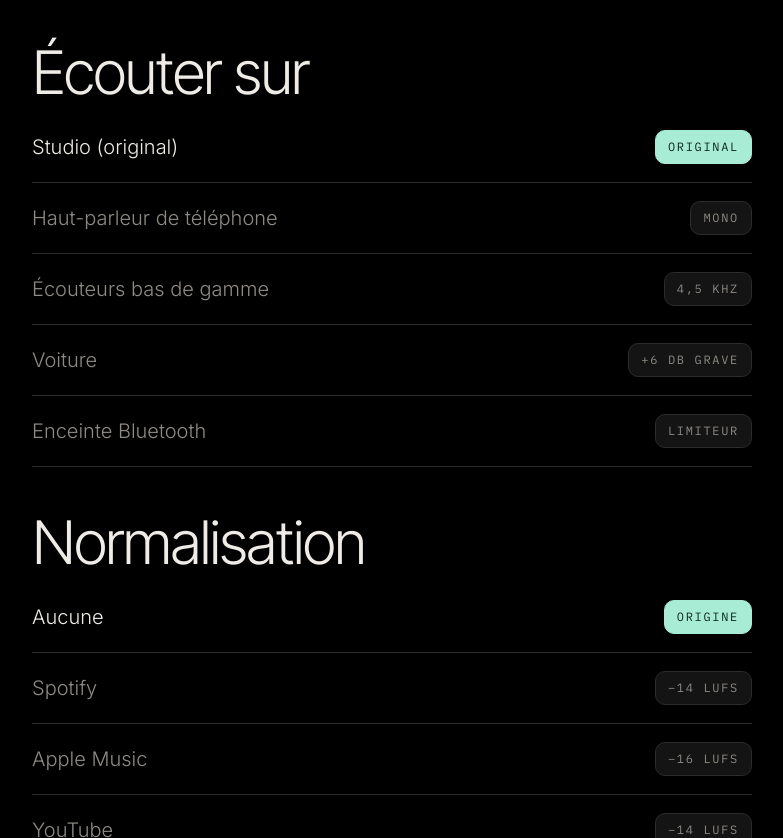
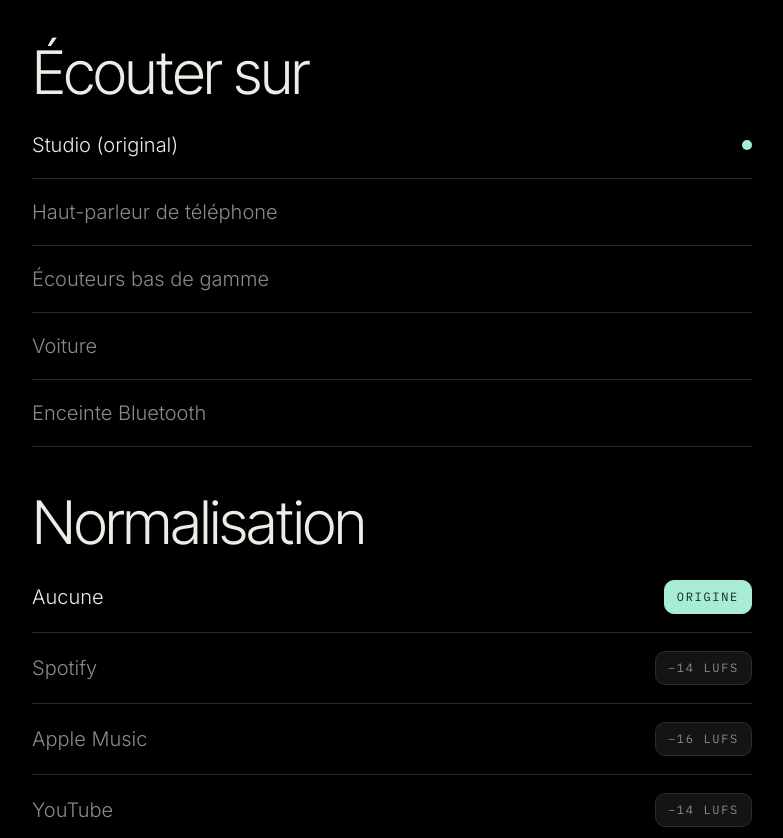
Before and after one commit to headybeatshell/Comparo, a plain HTML site: page index.html in a window 1280 px wide. Shown: the part 1147-1985 px from the top of the page, without its empty margins (248-1031 px from the left). Drawn offline with Linux system fonts and the light colour scheme.

Commit message:
Simplify banner text and use a mint dot for the selected playback simulation
Co-Authored-By: Claude Opus 5.5 <noreply@anthropic.com>
Claude-Session: https://claude.ai/code/session_016okgWEtThyM2VZ3iERU3Nj

```diff
--- a/index.html
+++ b/index.html
@@ -129,6 +129,8 @@
     background: var(--chip); border: 1px solid var(--line); border-radius: 10px; padding: 7px 12px; color: var(--muted);
   }
   .seg button.on { color: var(--ink); }
+  .seg button .dot { flex: none; width: 10px; height: 10px; border-radius: 50%; background: transparent; }
+  .seg button.on .dot { background: var(--mint); }
   .seg button.on .d { background: var(--mint); border-color: var(--mint); color: var(--mint-ink); }
   .note { margin-top: 16px; color: var(--muted); font-size: 16px; max-width: 60ch; font-variant-numeric: tabular-nums; }
   .note:empty { display: none; }
@@ -152,7 +154,7 @@
 <main>
   <header class="top"><div class="logo" aria-hidden="true"></div><span>COMPARO</span></header>
 
-  <div class="banner mono" id="banner"><span id="bannerText">Déposez deux fichiers .wav · A et B</span><span aria-hidden="true">↓</span></div>
+  <div class="banner mono" id="banner"><span id="bannerText">Déposez deux fichiers · A et B</span><span aria-hidden="true">↓</span></div>
 
   <h1 class="hero">Entendre la différence entre A et B</h1>
 
@@ -196,11 +198,11 @@
   <section class="opt">
     <h2 class="h2">Écouter sur</h2>
     <div class="seg" id="sim">
-      <button data-v="off" class="on"><span>Studio (original)</span><span class="d">Original</span></button>
-      <button data-v="phone"><span>Haut-parleur de téléphone</span><span class="d">Mono</span></button>
-      <button data-v="earbuds"><span>Écouteurs bas de gamme</span><span class="d">4,5 kHz</span></button>
-      <button data-v="car"><span>Voiture</span><span class="d">+6 dB grave</span></button>
-      <button data-v="bt"><span>Enceinte Bluetooth</span><span class="d">Limiteur</span></button>
+      <button data-v="off" class="on"><span>Studio (original)</span><span class="dot" aria-hidden="true"></span></button>
+      <button data-v="phone"><span>Haut-parleur de téléphone</span><span class="dot" aria-hidden="true"></span></button>
+      <button data-v="earbuds"><span>Écouteurs bas de gamme</span><span class="dot" aria-hidden="true"></span></button>
+      <button data-v="car"><span>Voiture</span><span class="dot" aria-hidden="true"></span></button>
+      <button data-v="bt"><span>Enceinte Bluetooth</span><span class="dot" aria-hidden="true"></span></button>
     </div>
     <div class="note" id="simNote"></div>
   </section>
@@ -698,7 +700,7 @@ onmessage = e => {
     seek.disabled = !any;
     playBtn.textContent = playing ? 'Pause' : 'Lecture';
     const n = (tracks.A ? 1 : 0) + (tracks.B ? 1 : 0);
-    $('#bannerText').textContent = n === 0 ? 'Déposez deux fichiers .wav · A et B'
+    $('#bannerText').textContent = n === 0 ? 'Déposez deux fichiers · A et B'
       : n === 1 ? `Ajoutez la piste ${tracks.A ? 'B' : 'A'} pour comparer`
       : playing ? `Lecture · vous écoutez ${active}` : 'Prêt · Espace pour lire';
     if (!tracks[active] && any) { active = tracks.A ? 'A' : 'B'; setActive(active); return; }
```
